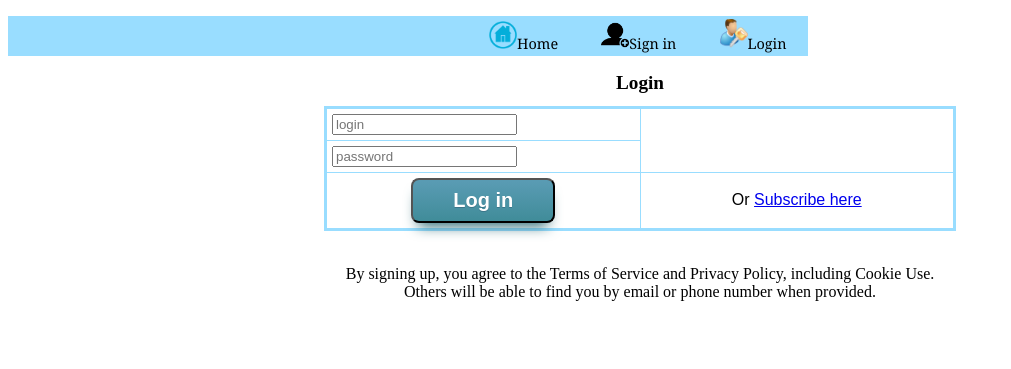
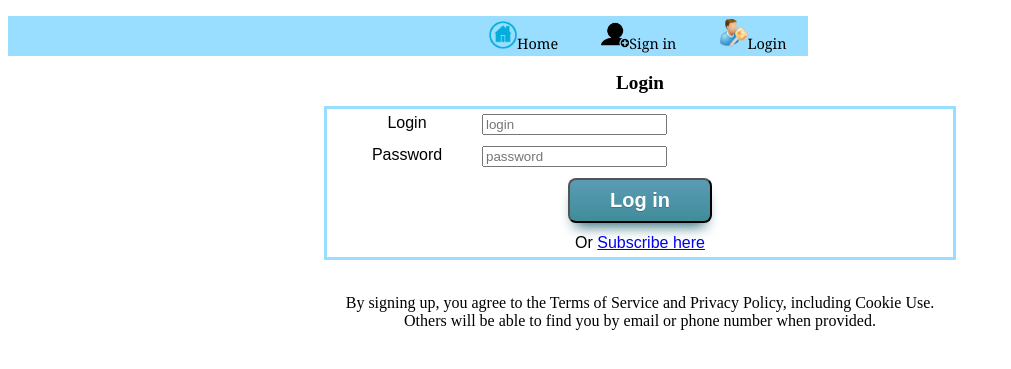
Before and after one commit to Cooya/ScrumManager, a PHP site: page /login.php in a window 1280 px wide. Shown: the top 369 px of the page, without its empty margins (0-1011 px from the left). Run offline with PHP 8.4, Linux system fonts and the light colour scheme.

Commit message:
Some code corection

```diff
--- a/src/web/login.php
+++ b/src/web/login.php
@@ -40,16 +40,18 @@
 		<h1 align ="center">Login</h1>
 
 		<form method="POST">
-			<table border="0" align="center" cellspacing="2" cellpadding="2">
-				<tr align="center">
-					<td><input type="text" name="login" placeholder="login"></td>
+			<table class="tablelog" align="center" cellspacing="2" cellpadding="2">
+				<tr>
+					<td class="noborder"> <label for="login">Login</label> <input type="text" id="login" name="login" placeholder="login"></td>
 				</tr>
-				<tr align="center">
-					<td><input type="password" name="password" placeholder="password"></td>
+				<tr>
+					<td class="noborder"> <label for="password">Password</label> <input type="password" id="password" name="password" placeholder="password"></td>
 				</tr>
-				<tr align="center">
-					<td colspan="2"><input type="submit" value="Log in" id="submit" class="myButton"></td>
-					<td colspan="2"> Or <a href="registration.php">Subscribe here</a></td>
+				<tr>
+					<td class="noborder"><input type="submit" value="Log in" id="submit" class="myButton"></td>
+				</tr>
+				<tr>
+					<td class="noborder"> Or <a href="registration.php">Subscribe here</a></td>
 				</tr>
 			</table>
 		</form>
--- a/src/web/projectList.php
+++ b/src/web/projectList.php
@@ -66,8 +66,7 @@
 			    		<td><b>' . $data[$i]['last_update'] . '</b></td>
 			    		<td><b>' . $data[$i]['creation_date'] . '</b></td>
 			    		<td><b><a href="http://' . $data[$i]['repository_link'] . '">' . $data[$i]['repository_link'] . '</a></b></td>
-			    		<td><b><a href="projectIndex.php?projectId=' . $data[$i]['projectId'] . '">Edit</a></b></td>
-
+					<td><a href="projectIndex.php?projectId=' . $data[$i]['projectId'] . '"><img src="assets/images/update.png" alt="update"/></a></td>
 			    	</tr>
 			    ';
 
```
Also changed, not shown: src/web/deleteUs.php (+17 -1 lines).
